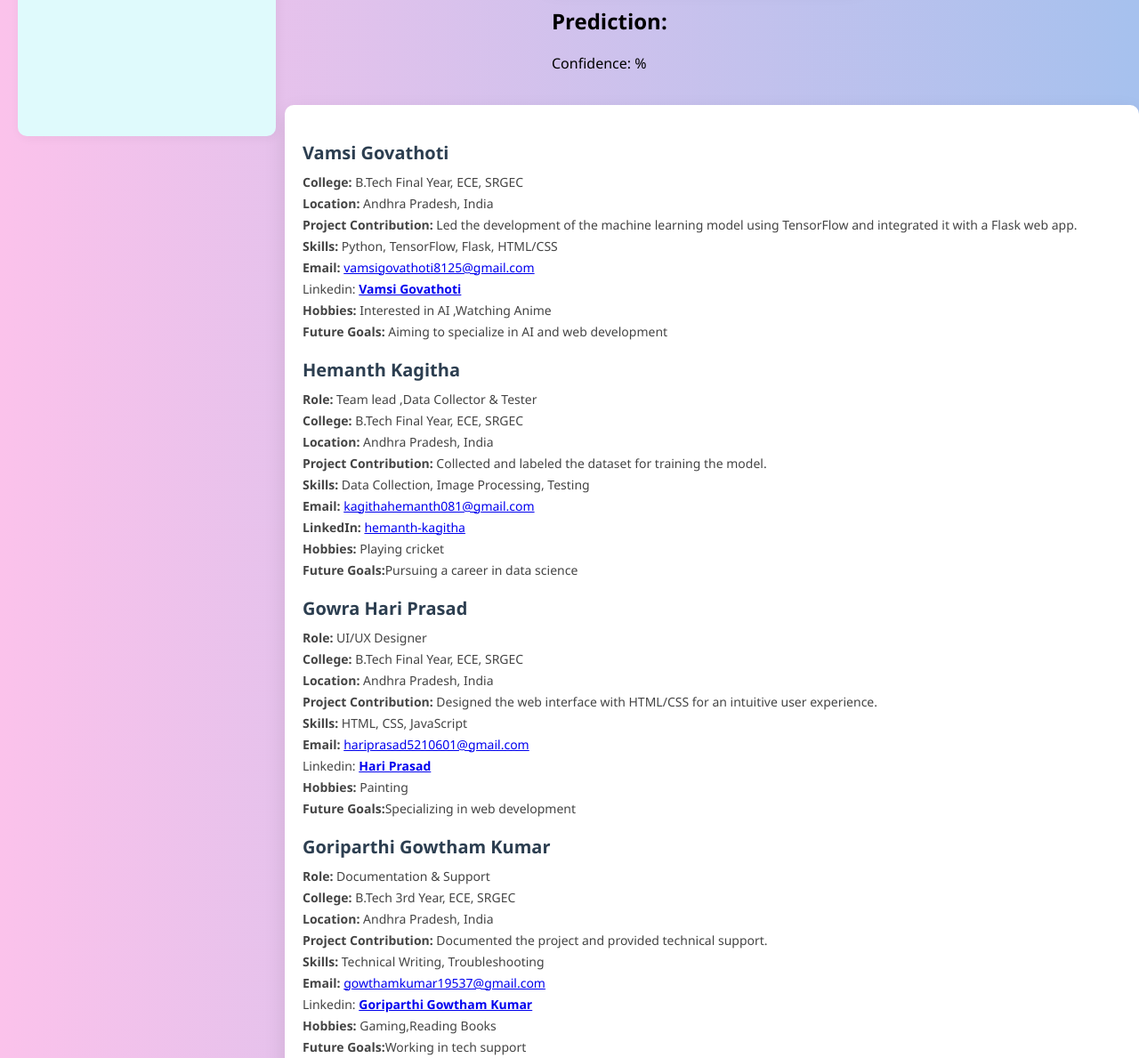
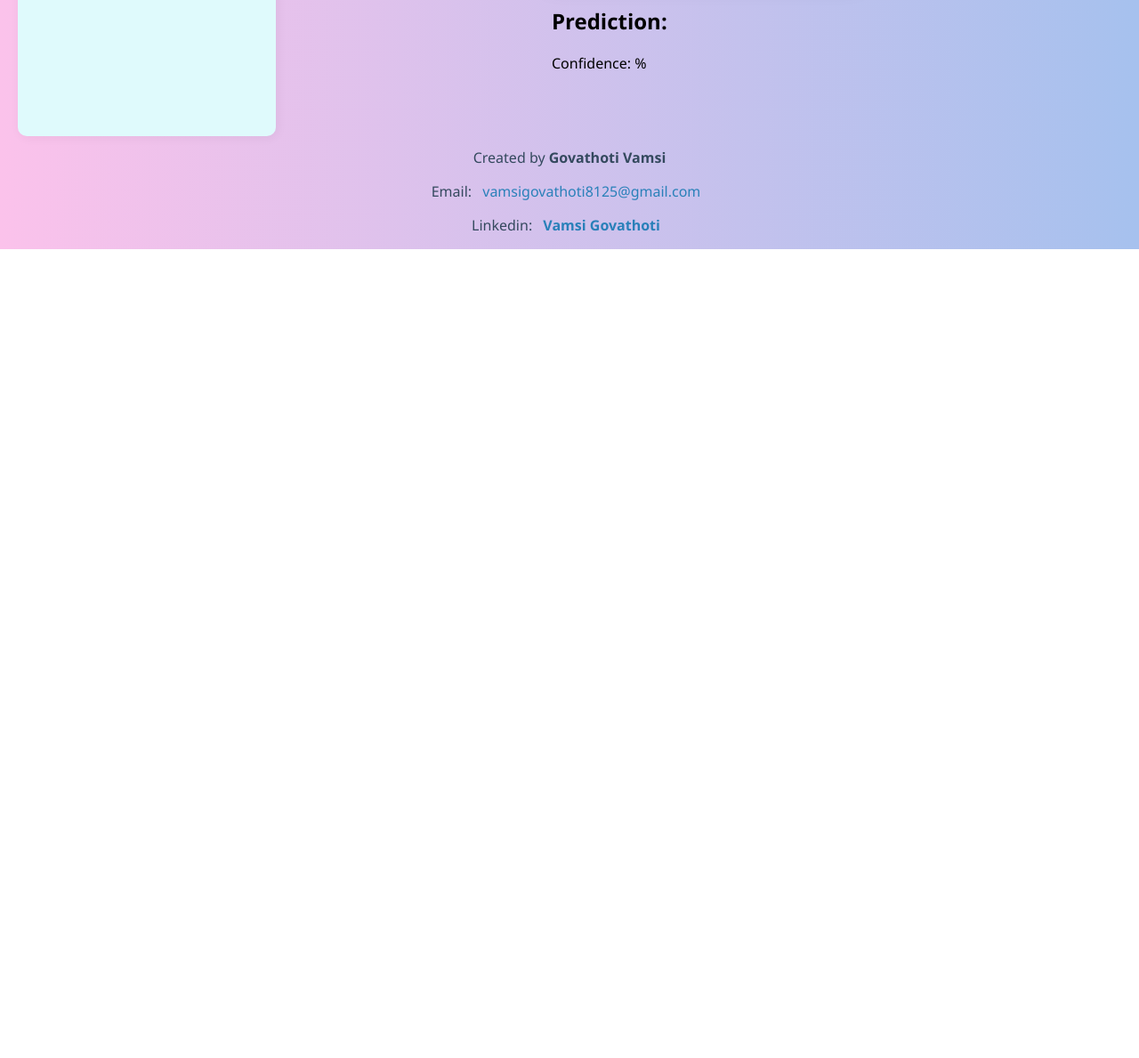
Before and after one commit to vamsigovathoti8125/smart-sorting-transfer-learning-for-identifying-rotten-fruits-and-vegetables, a plain HTML site: page templates/index.html in a window 1280 px wide. Shown: the part 547-1736 px from the top of the page at 89% size. After the commit the page ends 827 px from the top, so only its background shows below. Drawn offline with Linux system fonts and the light colour scheme.

Commit message:
Update index.html

```diff
--- a/templates/index.html
+++ b/templates/index.html
@@ -121,27 +121,7 @@
             margin-left: 300px;
         }
 
-        .team-info {
-            margin-left: 320px;
-            padding: 20px;
-            background-color: #fff;
-            border-radius: 10px;
-            box-shadow: 0 10px 25px rgba(0, 0, 0, 0.1);
-            margin-bottom: 2rem;
-        }
-
-        .team-info h3 {
-            font-size: 20px;
-            color: #2c3e50;
-            margin-bottom: 10px;
-        }
-
-        .team-info p {
-            margin: 5px 0;
-            font-size: 14px;
-            color: #444;
-        }
-    </style>
+         </style>
 </head>
 <body>
     <nav>
@@ -185,56 +165,6 @@
         </div>
     </div>
 
-    <section class="team-info">
-        <div id="vamsi">
-            <h3>Vamsi Govathoti</h3>
-            <p><strong>College:</strong> B.Tech Final Year, ECE, SRGEC</p>
-            <p><strong>Location:</strong> Andhra Pradesh, India</p>
-            <p><strong>Project Contribution:</strong> Led the development of the machine learning model using TensorFlow and integrated it with a Flask web app.</p>
-            <p><strong>Skills:</strong> Python, TensorFlow, Flask, HTML/CSS</p>
-            <p><strong>Email:</strong> <a href="mailto:vamsigovathoti8125@gmail.com">vamsigovathoti8125@gmail.com</a></p>
-            <p>Linkedin: <a href="https://www.linkedin.com/in/vamsi-govathoti-a78068299	" target="_blank"><strong>Vamsi Govathoti</strong></a></p>
-            <p><strong>Hobbies:</strong> Interested in AI ,Watching Anime</p>
-            <p><strong>Future Goals:</strong> Aiming to specialize in AI and web development</p>
-        </div>
-        <div id="hemanth">
-            <h3>Hemanth Kagitha</h3>
-            <p><strong>Role:</strong>  Team lead ,Data Collector & Tester</p>
-            <p><strong>College:</strong> B.Tech Final Year, ECE, SRGEC</p>
-            <p><strong>Location:</strong> Andhra Pradesh, India</p>
-            <p><strong>Project Contribution:</strong> Collected and labeled the dataset for training the model.</p>
-            <p><strong>Skills:</strong> Data Collection, Image Processing, Testing</p>
-            <p><strong>Email:</strong> <a href="mailto:kagithahemanth081@gmail.com">kagithahemanth081@gmail.com</a></p>
-            <p><strong>LinkedIn:</strong> <a href="https://www.linkedin.com/in/hemanth-kagitha-9a0615333" target="_blank">hemanth-kagitha</a></p>
-            <p><strong>Hobbies:</strong> Playing cricket</p>
-            <p><strong>Future Goals:</strong>Pursuing a career in data science</p>
-        </div>
-        <div id="hari">
-            <h3>Gowra Hari Prasad</h3>
-            <p><strong>Role:</strong> UI/UX Designer</p>
-            <p><strong>College:</strong> B.Tech Final Year, ECE, SRGEC</p>
-            <p><strong>Location:</strong> Andhra Pradesh, India</p>
-            <p><strong>Project Contribution:</strong> Designed the web interface with HTML/CSS for an intuitive user experience.</p>
-            <p><strong>Skills:</strong> HTML, CSS, JavaScript</p>
-            <p><strong>Email:</strong> <a href="mailto:hariprasad5210601@gmail.com">hariprasad5210601@gmail.com</a></p>
-            <p>Linkedin: <a href="https://www.linkedin.com/in/gowrahariprasad	" target="_blank"><strong>Hari Prasad</strong></a></p>
-
-            <p><strong>Hobbies:</strong> Painting</p>
-            <p><strong>Future Goals:</strong>Specializing in web development</p>
-        </div>
-        <div id="gowtham">
-            <h3>Goriparthi Gowtham Kumar</h3>
-            <p><strong>Role:</strong> Documentation & Support</p>
-            <p><strong>College:</strong> B.Tech 3rd Year, ECE, SRGEC</p>
-            <p><strong>Location:</strong> Andhra Pradesh, India</p>
-            <p><strong>Project Contribution:</strong> Documented the project and provided technical support.</p>
-            <p><strong>Skills:</strong> Technical Writing, Troubleshooting</p>
-            <p><strong>Email:</strong> <a href="mailto:gowthamkumar19537@gmail.com">gowthamkumar19537@gmail.com</a></p>
-            <p>Linkedin: <a href="https://www.linkedin.com/in/gowtham-kumar-95b597370	" target="_blank"><strong>Goriparthi Gowtham Kumar</strong></a></p>
-            <p><strong>Hobbies:</strong> Gaming,Reading Books</p>
-            <p><strong>Future Goals:</strong>Working in tech support</p>
-        </div>
-    </section>
 
     <div class="footer">
         <p>Created by <strong>Govathoti Vamsi</strong></p>
```
